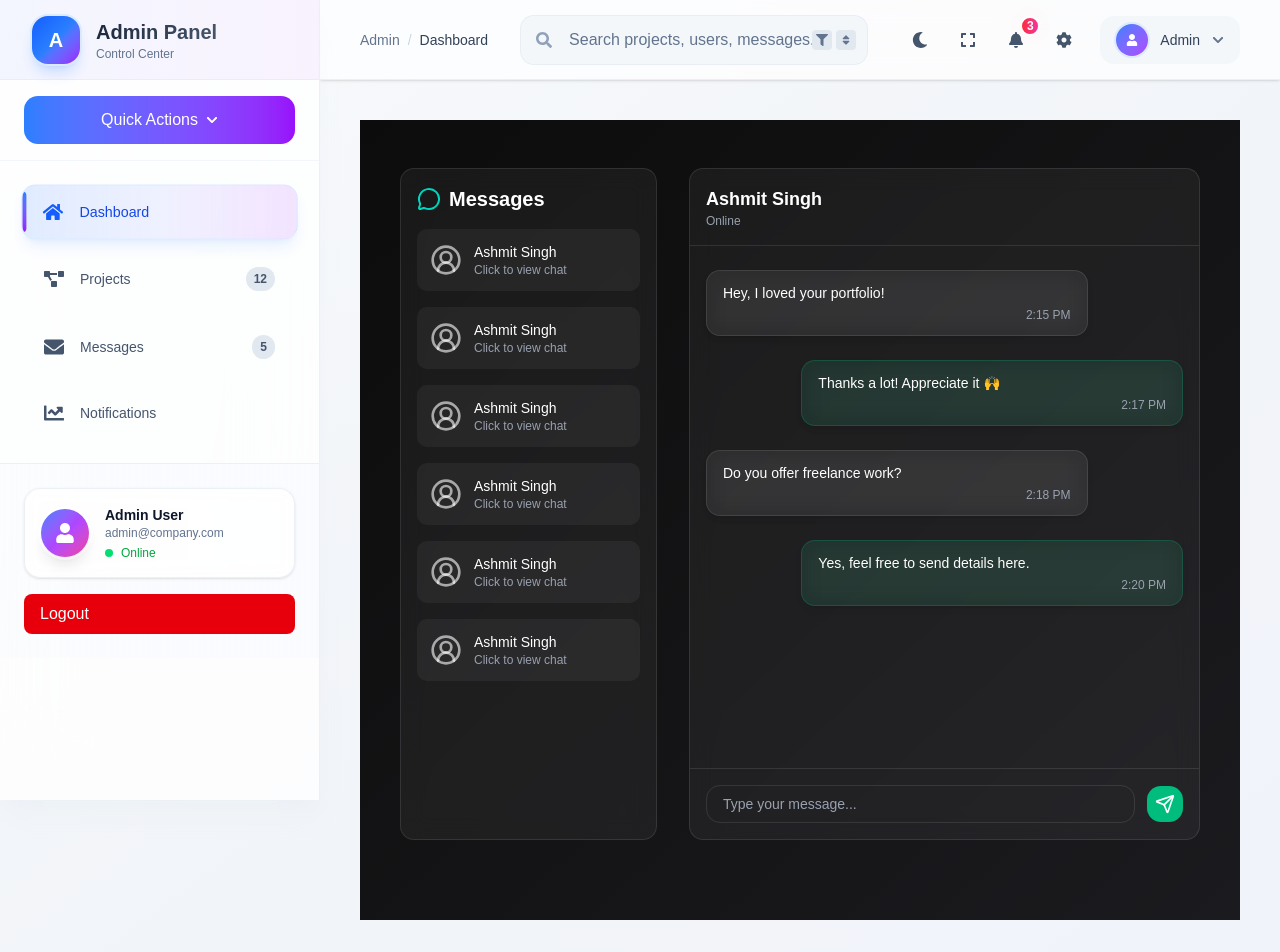
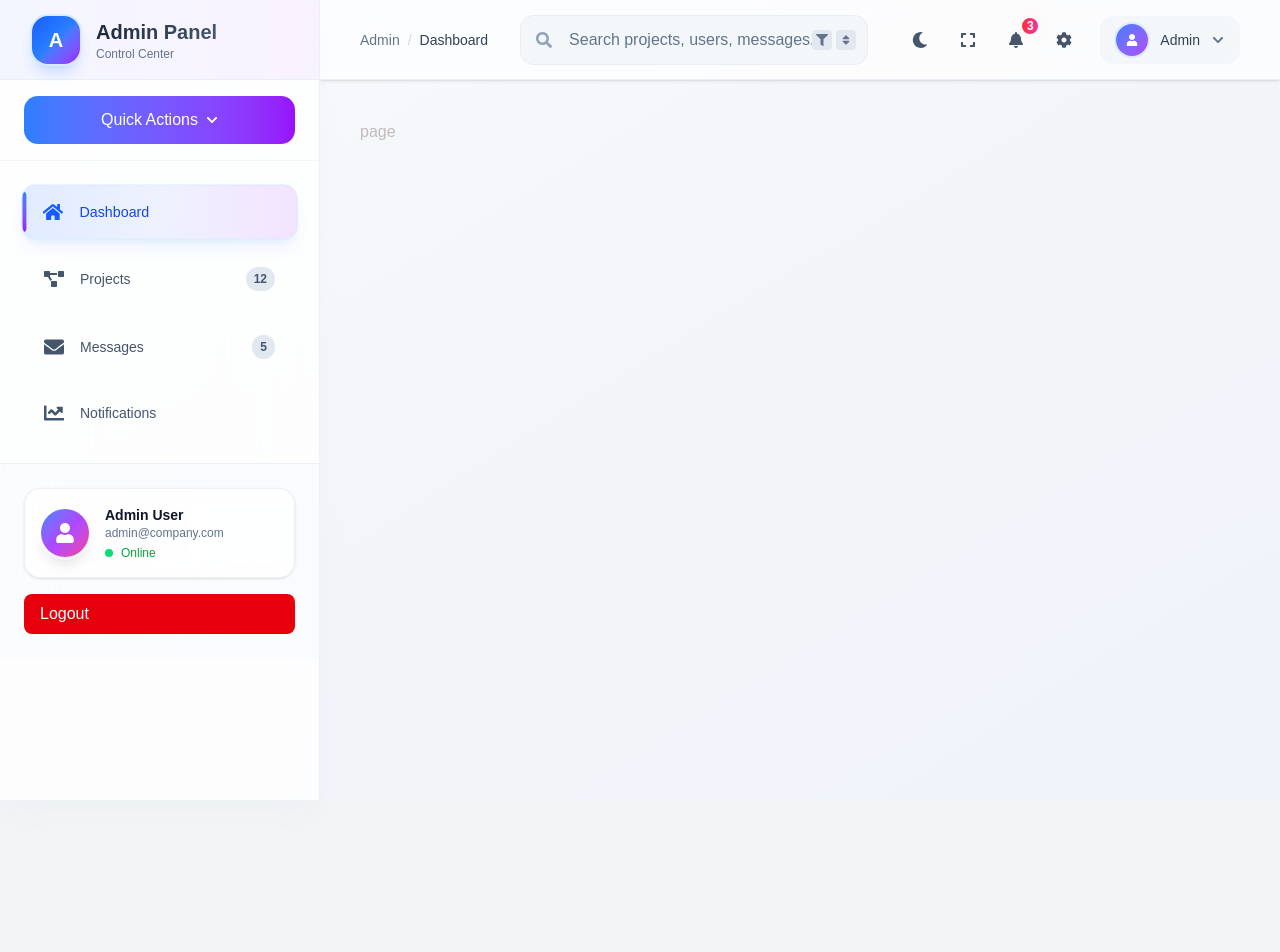
Before and after one commit to AshmitSingh-Developer/ashmit-portfolio, a Next.js app: page /admin/dashboard/messages in a window 1280 px wide. Shown: the top 952 px of the page. After the commit the page ends 800 px from the top, so only its background shows below. Built offline with nearby package versions, Linux system fonts and the light colour scheme.

Commit message:
fix: deployment error

```diff
--- a/src/app/admin/dashboard/messages/page.tsx
+++ b/src/app/admin/dashboard/messages/page.tsx
@@ -1,126 +1,10 @@
-'use client';
+'use client'
+import React from 'react'
 
-import React, { useState } from 'react';
-import { motion } from 'framer-motion';
-import { Send, UserCircle2, MessageCircle } from 'lucide-react';
+const page = () => {
+  return (
+    <div>page</div>
+  )
+}
 
-const messages = [
-  { id: 1, from: 'Ashmit', content: 'Hey, I loved your portfolio!', time: '2:15 PM' },
-  { id: 2, from: 'You', content: 'Thanks a lot! Appreciate it 🙌', time: '2:17 PM' },
-  { id: 3, from: 'Ashmit', content: 'Do you offer freelance work?', time: '2:18 PM' },
-  { id: 4, from: 'You', content: 'Yes, feel free to send details here.', time: '2:20 PM' },
-];
-
-const container = {
-  hidden: { opacity: 0 },
-  show: {
-    opacity: 1,
-    transition: { staggerChildren: 0.07, delayChildren: 0.2 },
-  },
-};
-
-const item = {
-  hidden: { opacity: 0, y: 30 },
-  show: { opacity: 1, y: 0, transition: { ease: 'easeOut' as const} },
-};
-
-const MessagesPage = () => {
-  const [input, setInput] = useState('');
-
-  return (
-    <section className="min-h-screen bg-gradient-to-br from-[#0c0c0c] to-[#1b1b1f] py-12 px-4 sm:px-6 md:px-10 text-white">
-      <div className="max-w-6xl mx-auto flex flex-col md:flex-row gap-8">
-
-        {/* Left Sidebar: Conversations */}
-        <motion.div
-          initial={{ opacity: 0, x: -30 }}
-          animate={{ opacity: 1, x: 0 }}
-          transition={{ duration: 0.5 }}
-          className="w-full md:w-1/3 bg-white/5 border border-white/10 rounded-xl backdrop-blur-md p-4 h-[calc(100vh-8rem)] overflow-y-auto"
-        >
-          <h2 className="text-xl font-semibold flex items-center gap-2 mb-4">
-            <MessageCircle className="text-teal-400" /> Messages
-          </h2>
-
-          <ul className="space-y-4">
-            {[...Array(6)].map((_, i) => (
-              <li
-                key={i}
-                className="bg-white/5 hover:bg-white/10 transition rounded-lg p-3 cursor-pointer border border-transparent hover:border-white/10"
-              >
-                <div className="flex items-center gap-3">
-                  <UserCircle2 className="w-8 h-8 text-white/60" />
-                  <div>
-                    <p className="text-sm font-medium">Ashmit Singh</p>
-                    <p className="text-xs text-gray-400">Click to view chat</p>
-                  </div>
-                </div>
-              </li>
-            ))}
-          </ul>
-        </motion.div>
-
-        {/* Right Chat Panel */}
-        <motion.div
-          variants={container}
-          initial="hidden"
-          animate="show"
-          className="w-full md:w-2/3 bg-white/5 border border-white/10 rounded-xl backdrop-blur-md h-[calc(100vh-8rem)] flex flex-col"
-        >
-          <div className="p-4 border-b border-white/10">
-            <h3 className="text-lg font-bold">Ashmit Singh</h3>
-            <p className="text-xs text-gray-400">Online</p>
-          </div>
-
-          {/* Messages list */}
-          <div className="flex-1 overflow-y-auto px-4 py-6 space-y-6">
-            {messages.map((msg, idx) => (
-              <motion.div
-                key={msg.id}
-                variants={item}
-                className={`max-w-[80%] px-4 py-3 rounded-xl text-sm shadow-md backdrop-blur-md ${
-                  msg.from === 'You'
-                    ? 'ml-auto bg-emerald-500/10 border border-emerald-400/20'
-                    : 'bg-white/5 border border-white/10'
-                }`}
-              >
-                <p className="font-medium">{msg.content}</p>
-                <p className="text-xs text-gray-400 mt-1 text-right">{msg.time}</p>
-              </motion.div>
-            ))}
-          </div>
-
-          {/* Input Box */}
-          <div className="border-t border-white/10 p-4">
-            <form
-              onSubmit={(e) => {
-                e.preventDefault();
-                if (input.trim()) {
-                  // Add your send logic here
-                  setInput('');
-                }
-              }}
-              className="flex items-center gap-3"
-            >
-              <input
-                type="text"
-                placeholder="Type your message..."
-                value={input}
-                onChange={(e) => setInput(e.target.value)}
-                className="flex-1 bg-transparent border border-white/10 rounded-xl px-4 py-2 text-sm placeholder-gray-400 focus:outline-none focus:ring-1 focus:ring-emerald-400"
-              />
-              <button
-                type="submit"
-                className="bg-emerald-500 hover:bg-emerald-600 text-white p-2 rounded-xl transition"
-              >
-                <Send className="w-5 h-5" />
-              </button>
-            </form>
-          </div>
-        </motion.div>
-      </div>
-    </section>
-  );
-};
-
-export default MessagesPage;
+export default page
```
